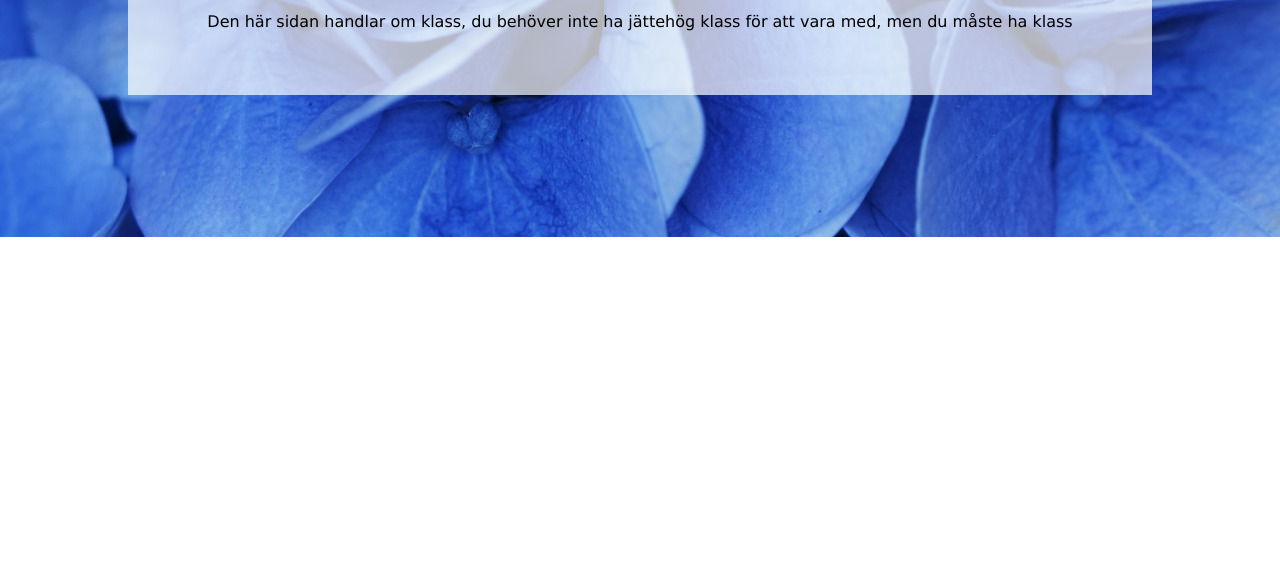
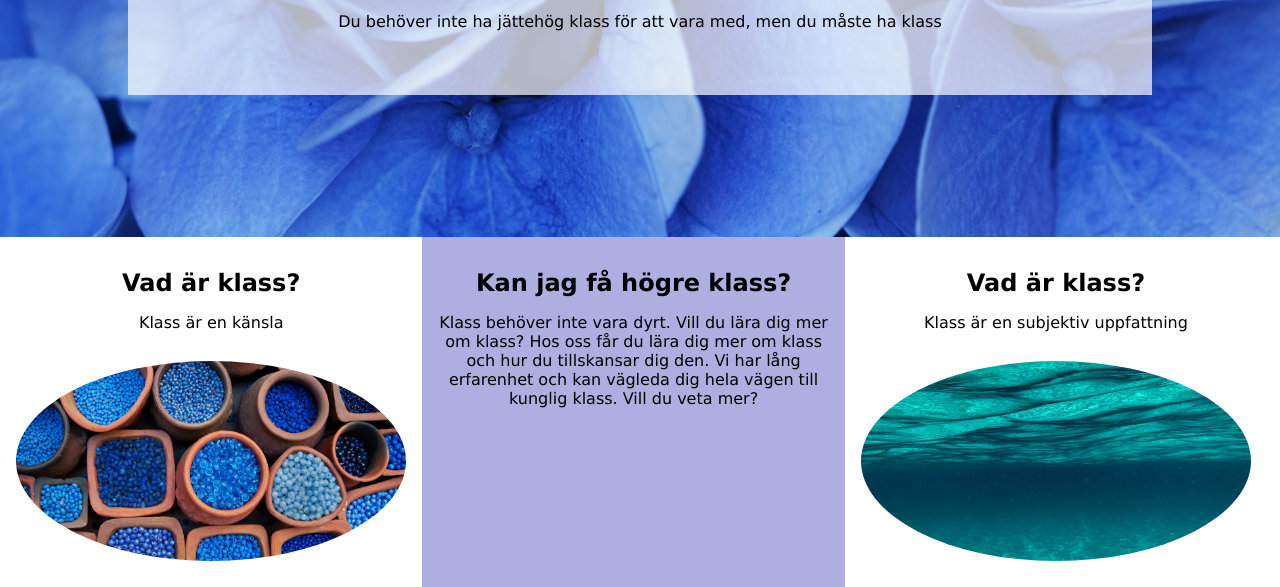
Before and after one commit to tovebr/test, a plain HTML site: page index.html in a window 1280 px wide. Shown: the part 390-977 px from the top of the page. Before the commit the page ends 800 px from the top, so only its background shows below. Drawn offline with Linux system fonts and the light colour scheme.

Commit message:
practiced floating divs

```diff
--- a/index.html
+++ b/index.html
@@ -23,9 +23,25 @@
             <div class="container">
                 <h1>Klassidan</h1>
                 <h2>Hur hög klass har du?</h2>
-                <p>Den här sidan handlar om klass, du behöver inte ha jättehög klass för att vara med, men du måste ha klass </p>
+                <p>Du behöver inte ha jättehög klass för att vara med, men du måste ha klass </p>
             </div>
         </div>
     </div>
+    <section id="info">
+        <div class="info-teaser">
+            <h2>Vad är klass?</h2>
+            <p>Klass är en känsla</p>
+            <img src="/beeds.jpg" alt="beeds">
+        </div>
+        <div class="info-teaser">
+            <h2>Kan jag få högre klass?</h2>
+            <p>Klass behöver inte vara dyrt. Vill du lära dig mer om klass? Hos oss får du lära dig mer om klass och hur du tillskansar dig den. Vi har lång erfarenhet och kan vägleda dig hela vägen till kunglig klass. Vill du veta mer?</p>
+        </div>
+        <div class="info-teaser">
+            <h2>Vad är klass?</h2>
+            <p>Klass är en subjektiv uppfattning</p>
+            <img src="vatten.jpg" alt="vatten">
+        </div>
+    </section>
 </body>
 </html>
--- a/style.css
+++ b/style.css
@@ -50,6 +50,10 @@ a {
     padding: 1rem;
 }
 
+.showcase {
+    height: 70vh;
+}
+
 .showcase .showcase-text {
     position: absolute;
     top: 30%;
@@ -57,7 +61,6 @@ a {
     right: 10%;
     text-align: center;
     padding: 4rem;
-
 }
 
 .showcase .showcase-text::after {
@@ -80,3 +83,29 @@ a {
      position: relative;
      z-index: 1;
  }
+
+ #info .info-teaser {
+     float: left;
+     width: 33%;
+     padding: 1rem;
+     height: 350px;
+ }
+
+ #info .info-teaser img {
+     height: 200px;
+     border-radius: 50%;
+ }
+
+ #info .info-teaser h2 {
+     text-align: center;
+     padding: 1rem;
+ }
+
+ #info .info-teaser p {
+     text-align: center;
+     padding-bottom: 1.8rem;
+ }
+
+ #info .info-teaser:nth-child(2) {
+     background: rgb(174, 174, 224);
+ }
```
Also changed, not shown: beeds.jpg (added), vatten.jpg (added).
